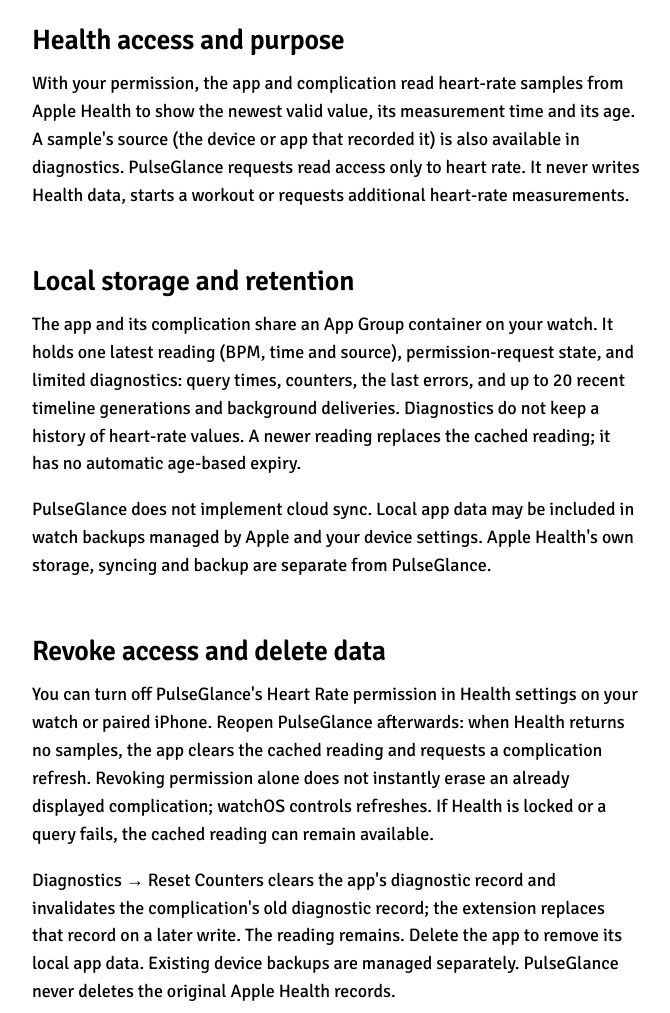
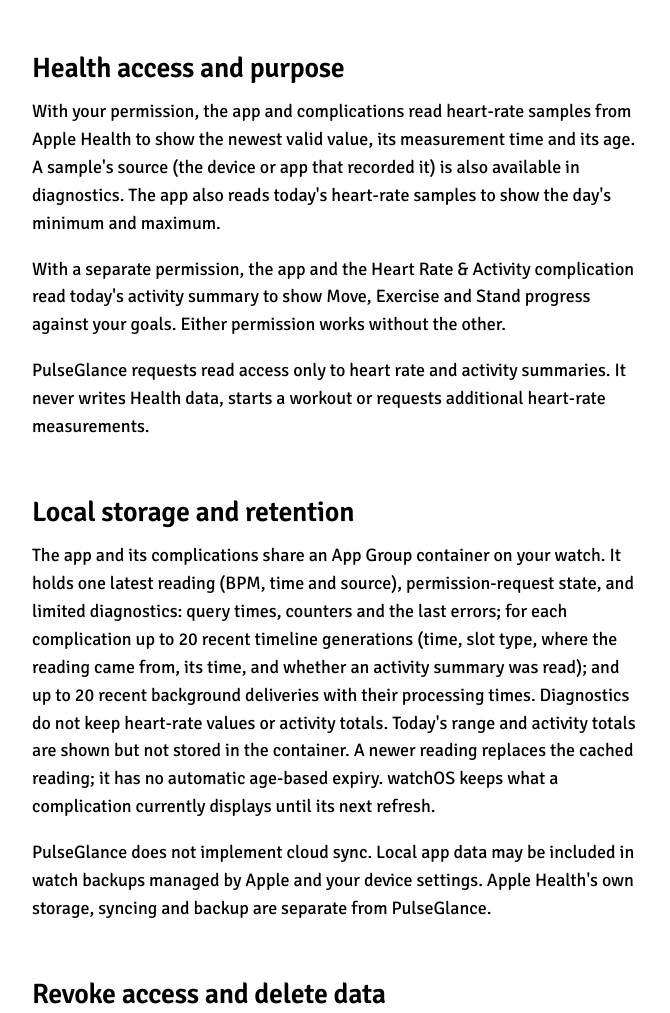
Before and after one commit to ScreamXY/screamxy.github.io, a plain HTML site: page apps/pulseglance/privacy/index.html in a window 1280 px wide. Shown: the part 688-1701 px from the top of the page, without its empty margins (304-974 px from the left). Drawn offline with Linux system fonts and the light colour scheme.

Commit message:
PulseGlance: describe activity-summary reads on the support and privacy pages
PulseGlance now reads today's activity summary for ring progress in the app and the
Heart Rate & Activity complication, and today's heart-rate range in the app. The privacy
policy still said it requested heart rate only. Both pages now name the Activity
permission, the circular Heart Rate & Activity complication, that range and totals are
never cached, the current diagnostics records, and the measured ~30-minute refresh.

```diff
--- a/apps/pulseglance/privacy/index.html
+++ b/apps/pulseglance/privacy/index.html
@@ -14,7 +14,8 @@
       <p class="nav"><a href="/">ScreamXY</a> · <a href="../">PulseGlance support</a></p>
       <h1>Privacy Policy</h1>
       <p class="meta">Last updated: 15 October 2026</p>
-      <p>PulseGlance displays existing heart-rate readings on Apple Watch, made by Pascal Schrei.
+      <p>PulseGlance displays existing heart-rate readings and activity-ring progress on Apple Watch,
+        made by Pascal Schrei.
         The app was called HeartGlance until 15 October 2026.</p>
       <h2>Who is responsible</h2>
       <p>Pascal Schrei, Switzerland. Contact:
@@ -24,24 +25,34 @@
       <p>PulseGlance does not upload your health data or collect it on a developer server.
         There are no accounts, analytics, advertisements, tracking or third-party SDKs.</p>
       <h2>Health access and purpose</h2>
-      <p>With your permission, the app and complication read heart-rate samples from Apple Health
+      <p>With your permission, the app and complications read heart-rate samples from Apple Health
         to show the newest valid value, its measurement time and its age. A sample's source
-        (the device or app that recorded it) is also available in diagnostics. PulseGlance
-        requests read access only to heart rate. It never writes Health data, starts a workout
-        or requests additional heart-rate measurements.</p>
+        (the device or app that recorded it) is also available in diagnostics. The app also reads
+        today's heart-rate samples to show the day's minimum and maximum.</p>
+      <p>With a separate permission, the app and the Heart Rate &amp; Activity complication read
+        today's activity summary to show Move, Exercise and Stand progress against your goals.
+        Either permission works without the other.</p>
+      <p>PulseGlance requests read access only to heart rate and activity summaries. It never
+        writes Health data, starts a workout or requests additional heart-rate measurements.</p>
       <h2>Local storage and retention</h2>
-      <p>The app and its complication share an App Group container on your watch. It holds one
+      <p>The app and its complications share an App Group container on your watch. It holds one
         latest reading (BPM, time and source), permission-request state, and limited diagnostics:
-        query times, counters, the last errors, and up to 20 recent timeline generations and
-        background deliveries. Diagnostics do not keep a history of heart-rate values.
-        A newer reading replaces the cached reading; it has no automatic age-based expiry.</p>
+        query times, counters and the last errors; for each complication up to 20 recent timeline
+        generations (time, slot type, where the reading came from, its time, and whether an activity
+        summary was read); and up to 20 recent background deliveries with their processing times.
+        Diagnostics do not keep
+        heart-rate values or activity totals. Today's range and activity totals are shown but not
+        stored in the container. A newer reading replaces the cached reading; it has no automatic
+        age-based expiry. watchOS keeps what a complication currently displays until its next
+        refresh.</p>
       <p>PulseGlance does not implement cloud sync. Local app data may be included in watch
         backups managed by Apple and your device settings. Apple Health's own storage,
         syncing and backup are separate from PulseGlance.</p>
       <h2>Revoke access and delete data</h2>
-      <p>You can turn off PulseGlance's Heart Rate permission in Health settings on your watch
-        or paired iPhone. Reopen PulseGlance afterwards: when Health returns no samples, the
-        app clears the cached reading and requests a complication refresh. Revoking permission
+      <p>You can turn off PulseGlance's Heart Rate and Activity permissions in Health settings on
+        your watch or paired iPhone. Reopen PulseGlance afterwards: when Health returns no samples,
+        the app clears the cached reading and requests a complication refresh. Activity totals are
+        not cached, so the app stops showing them once Health returns no summary. Revoking permission
         alone does not instantly erase an already displayed complication; watchOS controls refreshes.
         If Health is locked or a query fails, the cached reading can remain available.</p>
       <p>Diagnostics → Reset Counters clears the app's diagnostic record and invalidates the
@@ -50,8 +61,9 @@
         are managed separately. PulseGlance never deletes the original Apple Health records.</p>
       <h2>Security and sharing</h2>
       <p>HealthKit permission and the watchOS app sandbox restrict access. The shared container
-        is used by PulseGlance and its complication. BPM in the complication is marked
-        privacy-sensitive; visibility also depends on your lock and Always On settings.
+        is used by PulseGlance and its complications. BPM and activity progress in the
+        complications are marked privacy-sensitive; visibility also depends on your lock and
+        Always On settings.
         PulseGlance does not send Health data to the developer, advertisers or other services.</p>
       <h2>Support and websites</h2>
       <p>If you choose to email support, your email address and anything you include are
```
Also changed, not shown: apps/pulseglance/index.html (+21 -10 lines).
